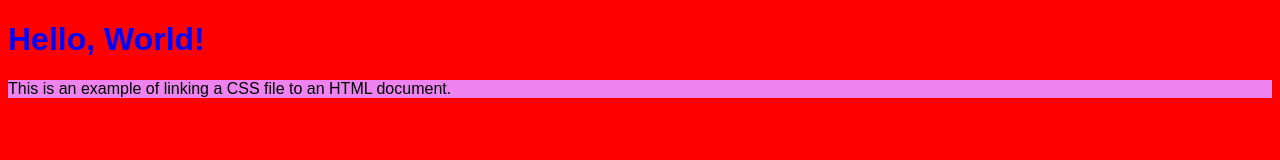
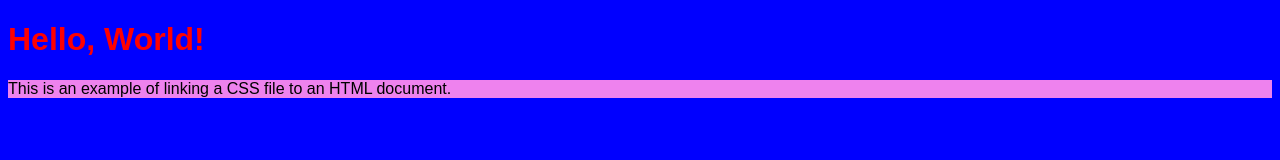
Before and after one commit to perm111/clone-example, a plain HTML site: page index.html in a window 1280 px wide. Drawn offline with Linux system fonts and the light colour scheme.

Commit message:
Branches

```diff
--- a/style.css
+++ b/style.css
@@ -1,11 +1,12 @@
 /* styles.css */
 body {
-  background-color: red;
+  background-color: blue;
   font-family: Arial, sans-serif;
 }
 
 h1 {
-  color: blue;
+  color: red;
+
 }
 
 p {
```
